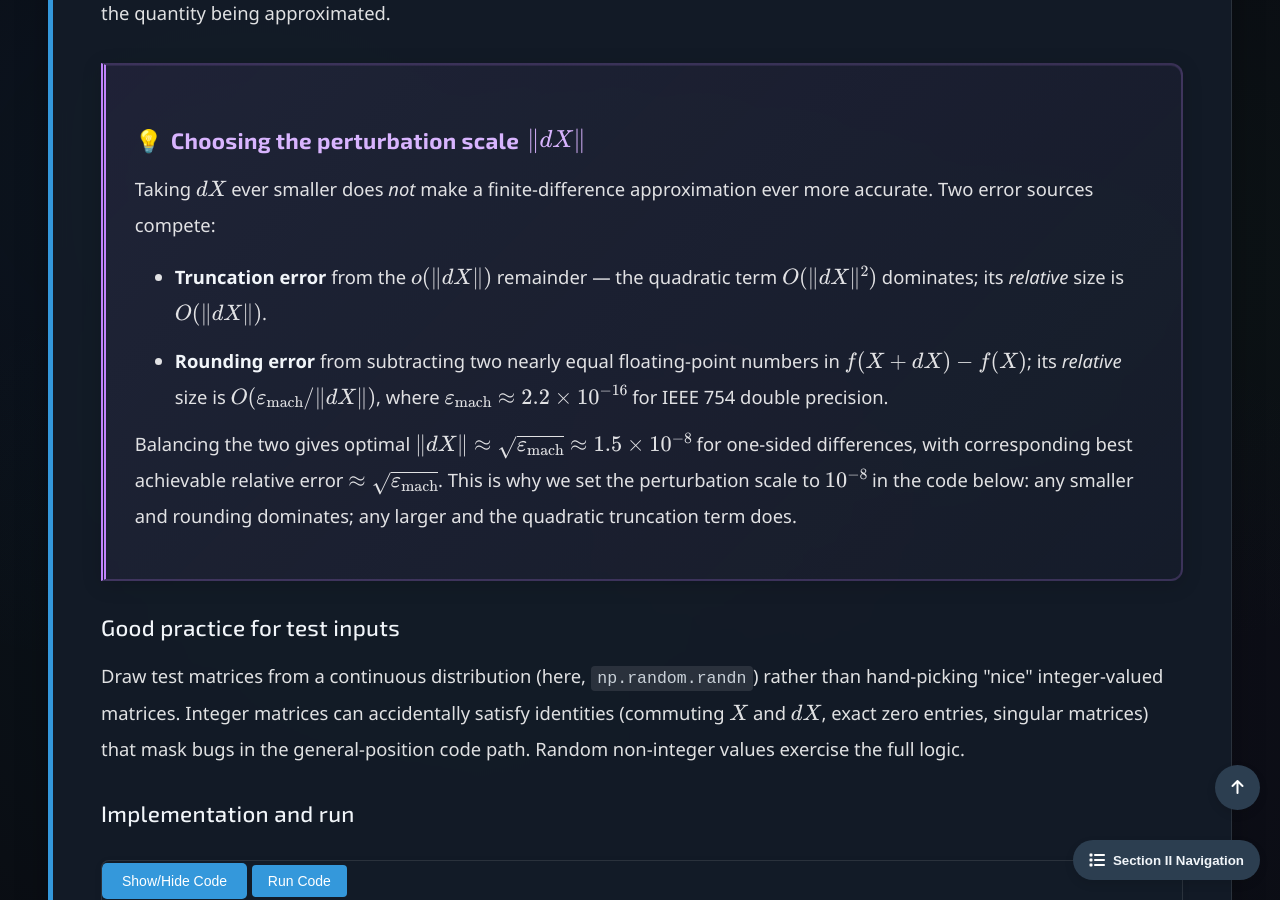
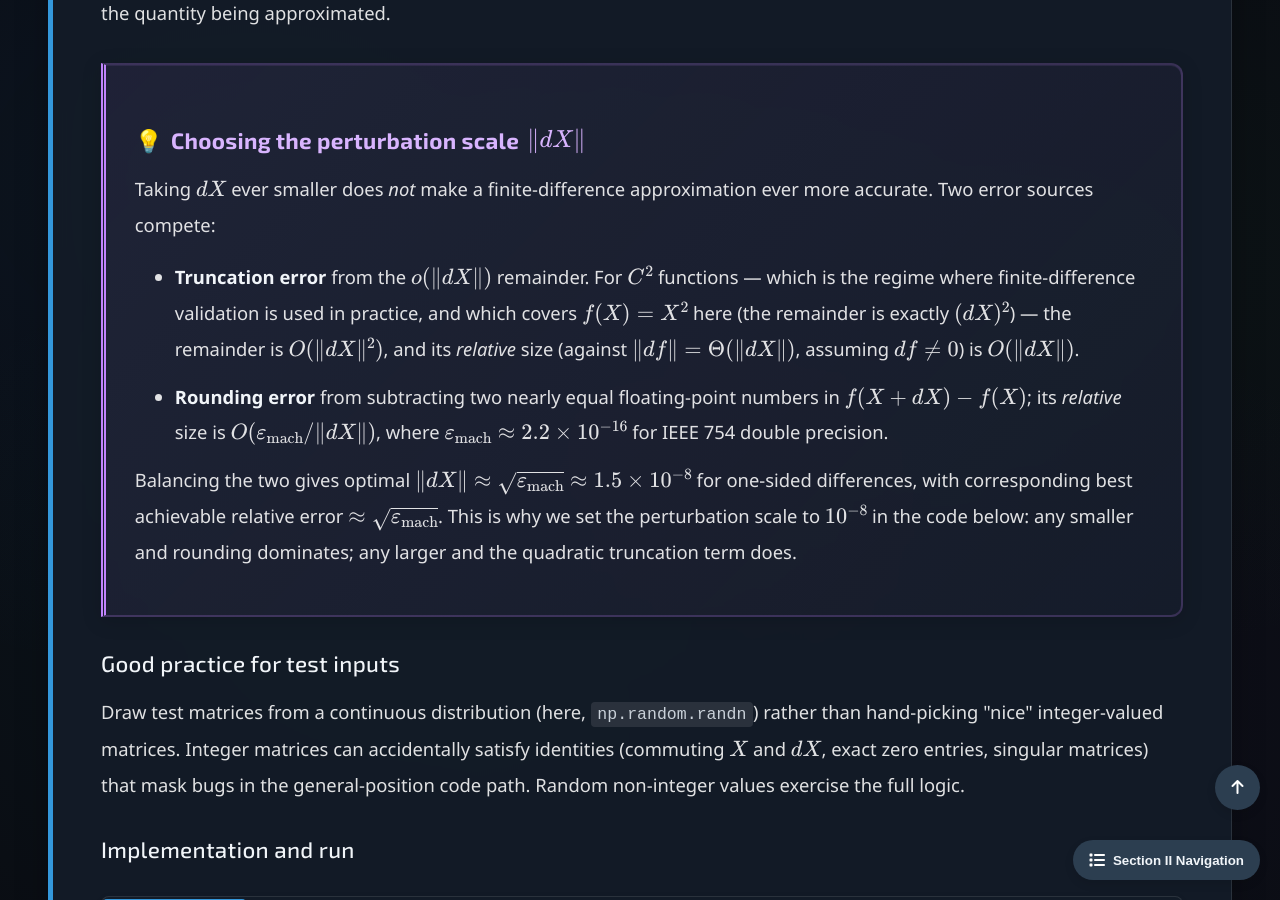
Before and after one commit to Yusukey01/yusukey01.github.io, a Jekyll site: the page built from Mathematics/Calculus/numerical_example1.html, in a window 1280 px wide and 900 px high, scrolled down 1711 px. Built offline with Jekyll 4.4.1, drawn with Linux system fonts in a browser that asks for light colours.

Commit message:
fixed math issues

```diff
--- a/Mathematics/Calculus/numerical_example1.html
+++ b/Mathematics/Calculus/numerical_example1.html
@@ -78,8 +78,11 @@ uses_python: true
                         accurate. Two error sources compete:
                     </p>
                     <ul style="padding-left: 40px;">
-                        <li><strong>Truncation error</strong> from the \(o(\|dX\|)\) remainder — the quadratic term
-                            \(O(\|dX\|^2)\) dominates; its <em>relative</em> size is \(O(\|dX\|)\).</li>
+                        <li><strong>Truncation error</strong> from the \(o(\|dX\|)\) remainder. For \(C^2\) functions
+                            — which is the regime where finite-difference validation is used in practice, and which
+                            covers \(f(X) = X^2\) here (the remainder is exactly \((dX)^2\)) — the remainder is
+                            \(O(\|dX\|^2)\), and its <em>relative</em> size (against \(\|df\| = \Theta(\|dX\|)\),
+                            assuming \(df \neq 0\)) is \(O(\|dX\|)\).</li>
                         <li><strong>Rounding error</strong> from subtracting two nearly equal floating-point numbers
                             in \(f(X + dX) - f(X)\); its <em>relative</em> size is
                             \(O(\varepsilon_{\text{mach}} / \|dX\|)\), where
```
